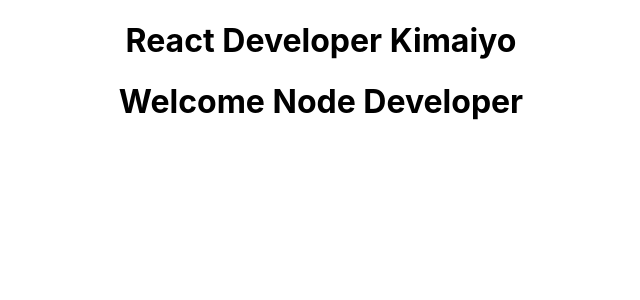
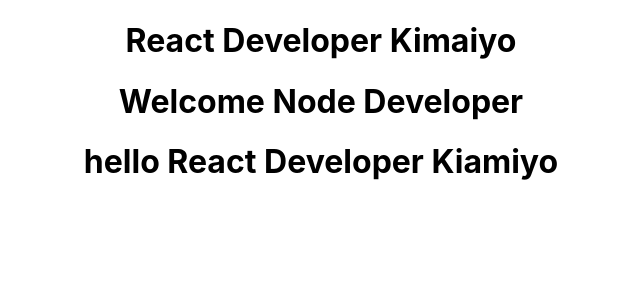
Before and after one commit to JohnKimaiyo/react_vol_6, a React (Create React App) app: page / in a window 1280 px wide. Shown: the top 300 px of the page, without its empty margins (319-959 px from the left). Built offline with nearby package versions, Linux system fonts and the light colour scheme.

Commit message:
jsx called" "

```diff
--- a/src/App.js
+++ b/src/App.js
@@ -3,12 +3,13 @@
 import './App.css';
 import Greet from './component/Greet';
 import Welcome from './component/Welcome';
-
+import Hello from './component/Hello'
 function App() {
   return (
     <div className="App">
       <Greet />
       <Welcome/>
+      <Hello/>
     </div>
   );
 }
--- /dev/null
+++ b/src/component/Hello.js
@@ -0,0 +1,7 @@
+import React from "react";
+
+const Hello = () => {
+  return React.createElement("h1", null, "hello React Developer Kiamiyo");
+};
+
+export default Hello;
```
